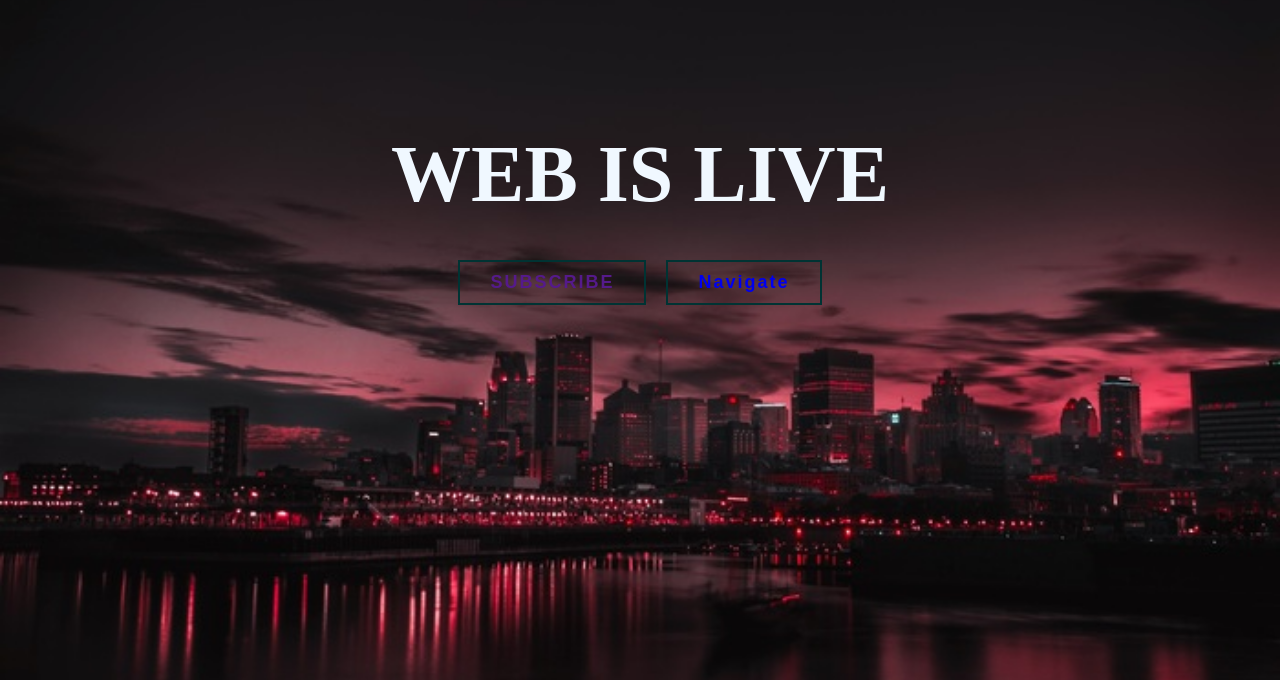
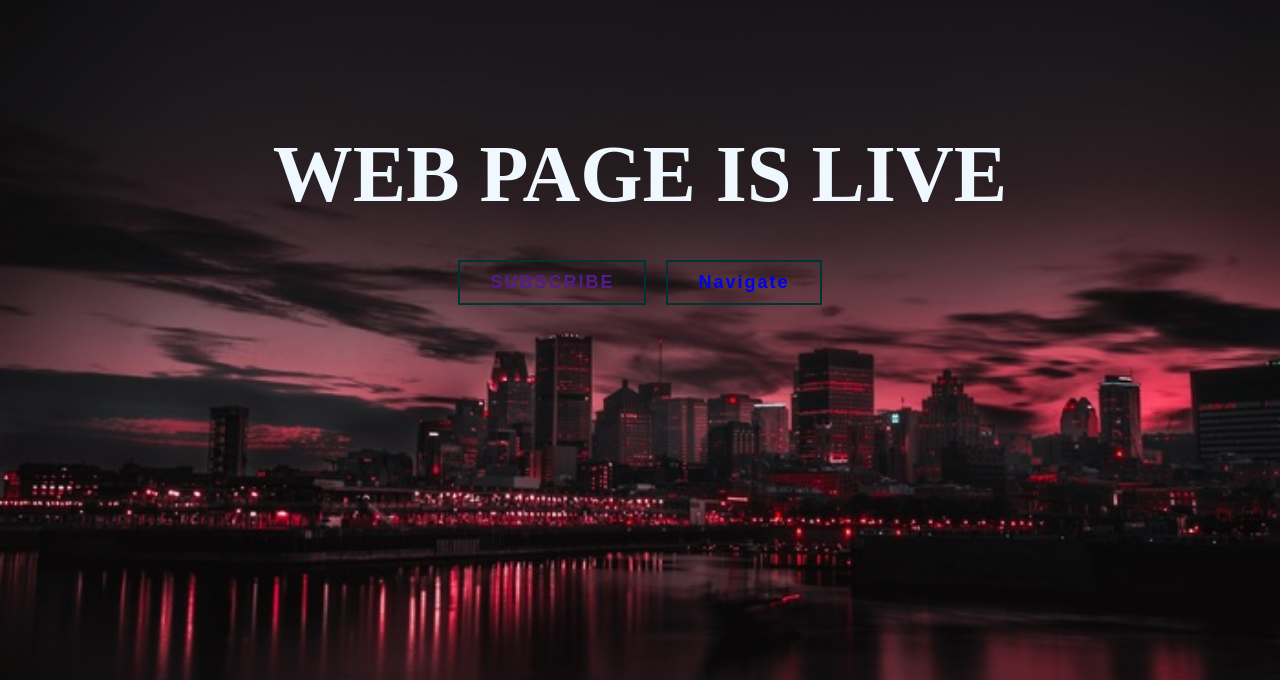
Before and after one commit to Paschal4000/Navigation, a plain HTML site: page index.html in a window 1280 px wide. Shown: the part 120-800 px from the top of the page. Drawn offline with Linux system fonts and the light colour scheme.

Commit message:
Update index.html

```diff
--- a/index.html
+++ b/index.html
@@ -116,7 +116,7 @@
             <button class="btn"><a href=""> LOGIN</a></button>
         </div>
      <div class="content">
-            <h1>WEB IS LIVE</h1>
+            <h1>WEB PAGE IS LIVE</h1>
             <button class="btn"><a href="">SUBSCRIBE</a></button>
             <button class="btn"><a href="navigation.html">Navigate</a></button>
         </div>
```
